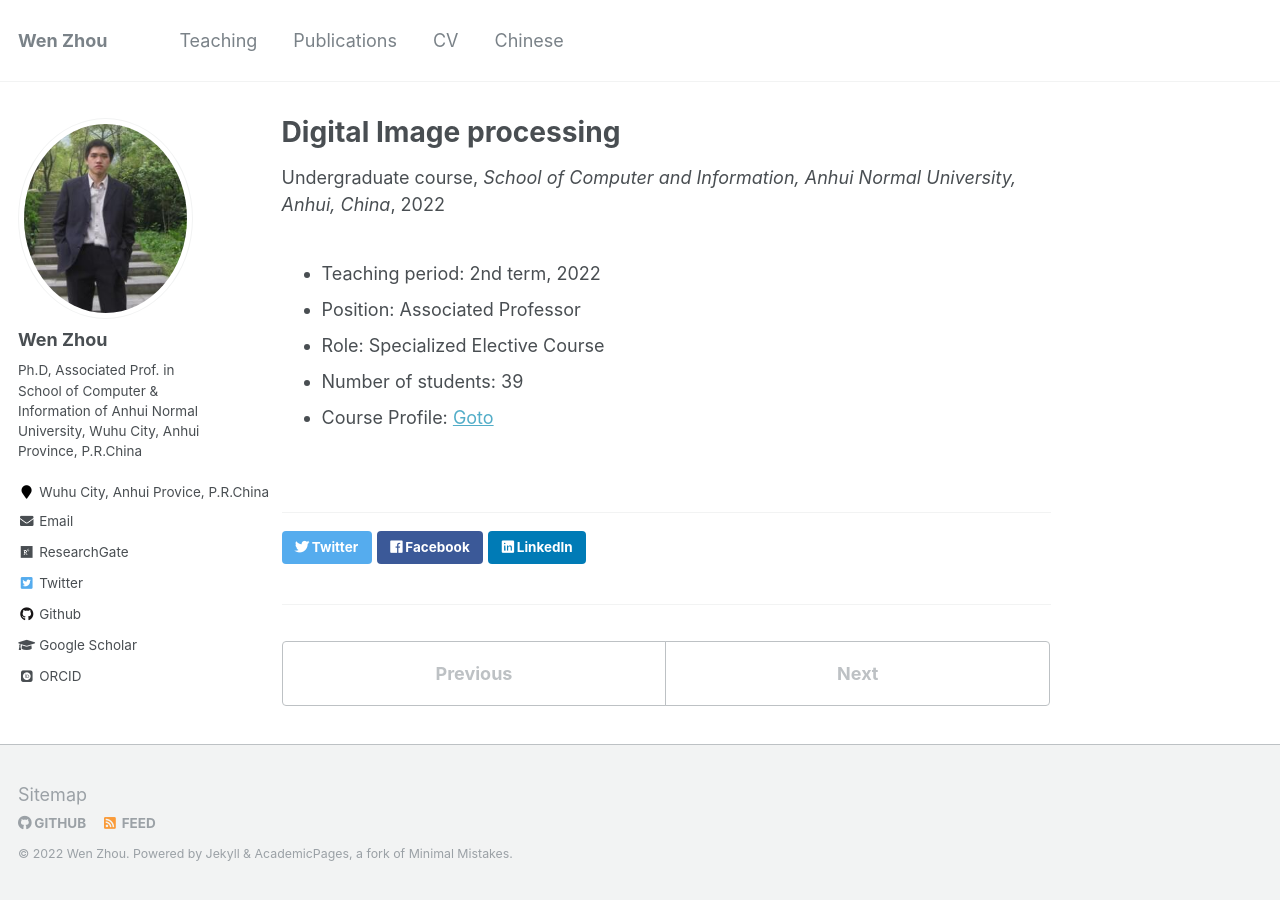
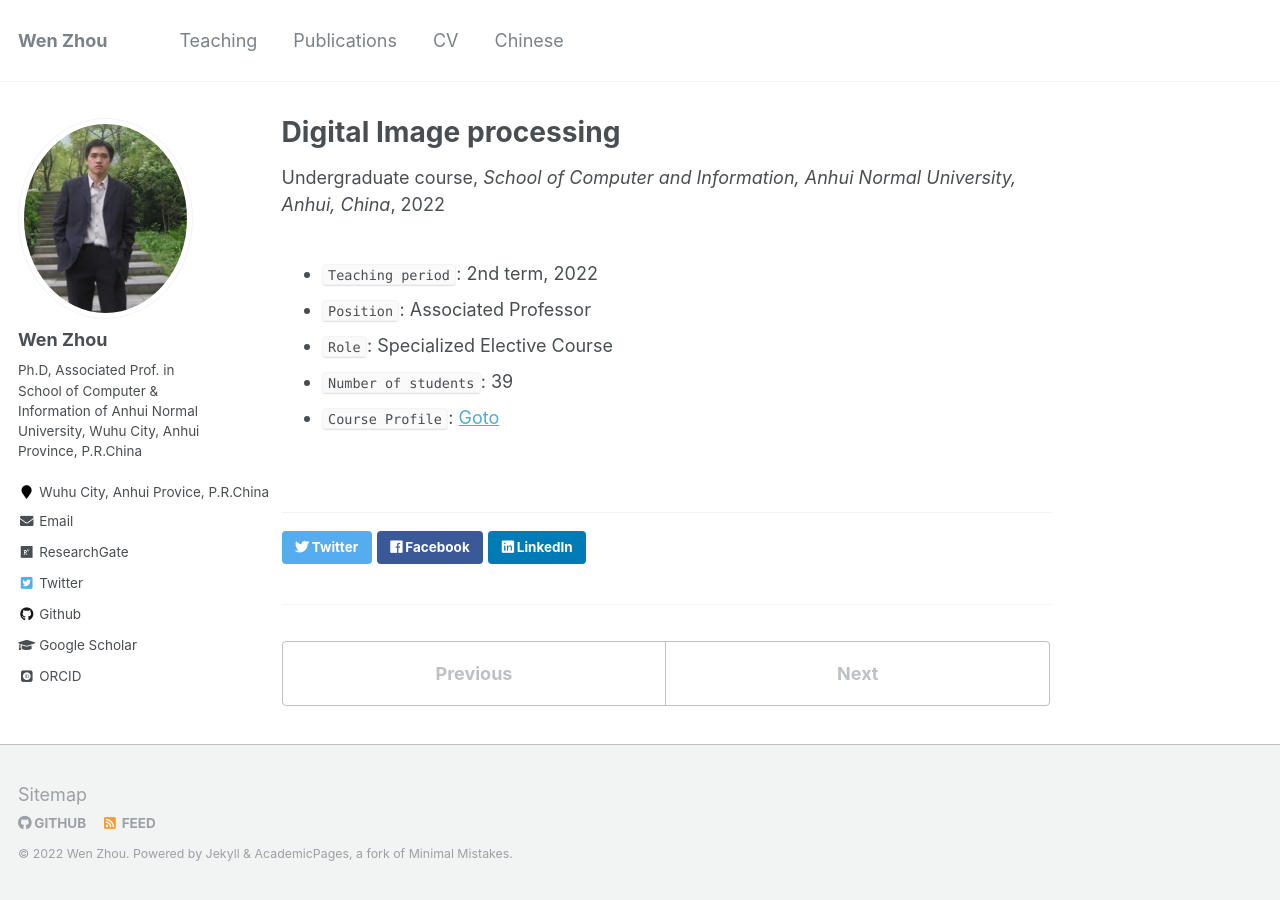
Before and after one commit to zhouwen327/zhouwen327.github.io, a Jekyll site: the page built from _teaching/2022-T2-DIP.md, in a window 1280 px wide. Built offline with Jekyll 4.4.1, drawn with Linux system fonts in a browser that asks for light colours; some web fonts are replaced.

Commit message:
Update 2022-T2-DIP.md

```diff
--- a/_teaching/2022-T2-DIP.md
+++ b/_teaching/2022-T2-DIP.md
@@ -7,8 +7,8 @@ venue: "School of Computer and Information, Anhui Normal University, Anhui, Chin
 date: 2022-3-18
 location: "Wuhu Anhui"
 ---
-* Teaching period: 2nd term, 2022
-* Position: Associated Professor
-* Role: Specialized Elective Course
-* Number of students: 39
-* Course Profile: [Goto](http://ivr-ahnu.cn/lectures/dip/)
+* `Teaching period`: 2nd term, 2022
+* `Position`: Associated Professor
+* `Role`: Specialized Elective Course
+* `Number of students`: 39
+* `Course Profile`: [Goto](http://ivr-ahnu.cn/lectures/dip/)
```
